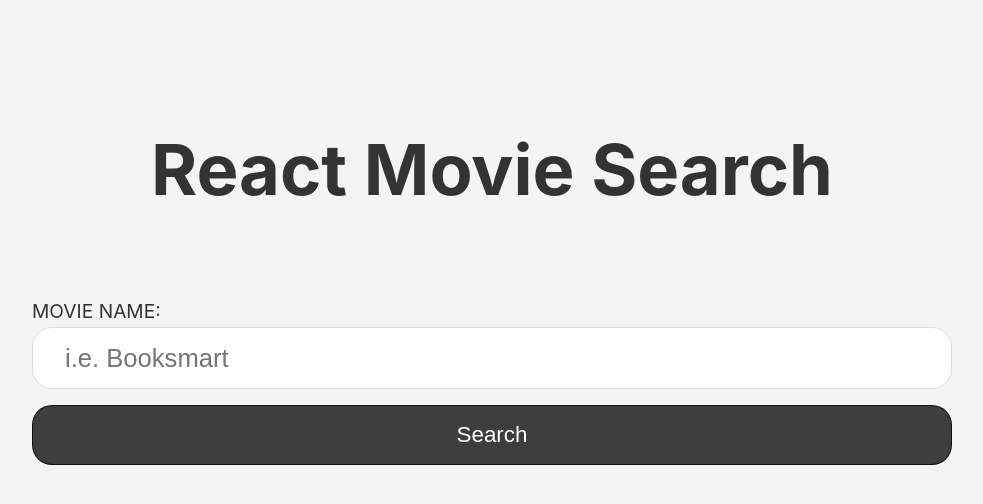
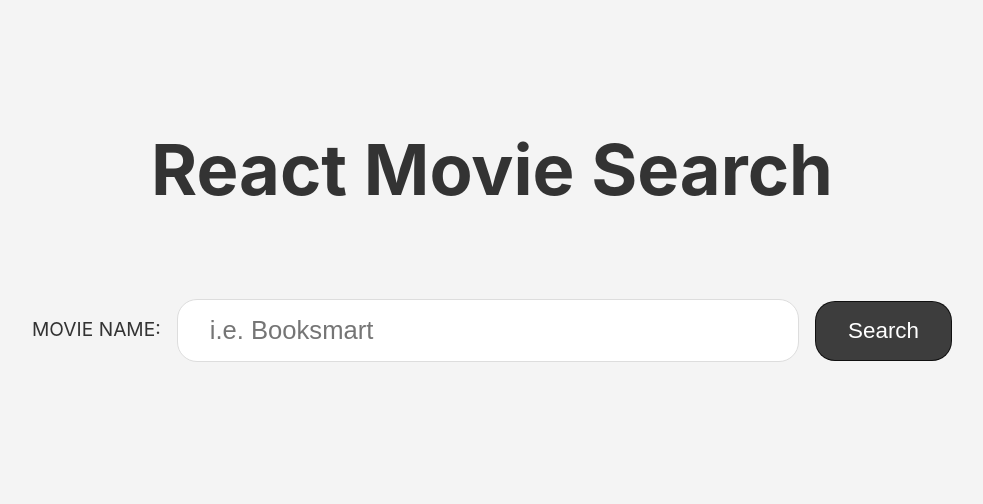
Before and after one commit to emilybowersox/react-movie-application, a React (Create React App) app: page / in a window 1280 px wide. Shown: the top 504 px of the page, without its empty margins (148-1131 px from the left). Built offline with nearby package versions, Linux system fonts and the light colour scheme.

Commit message:
added responsiveness for desktop size screens

```diff
--- a/src/css/style.css
+++ b/src/css/style.css
@@ -69,3 +69,16 @@
 .button:hover {
     background-color: rgba(0,0,0,0.85);
 }
+
+@media (min-width: 786px) {
+    .form {
+        grid-template-columns: auto 1fr auto;
+        grid-gap: 1rem;
+        align-items: center;
+    }
+
+    .input {
+        margin-bottom: 0;
+    }
+
+}
```
